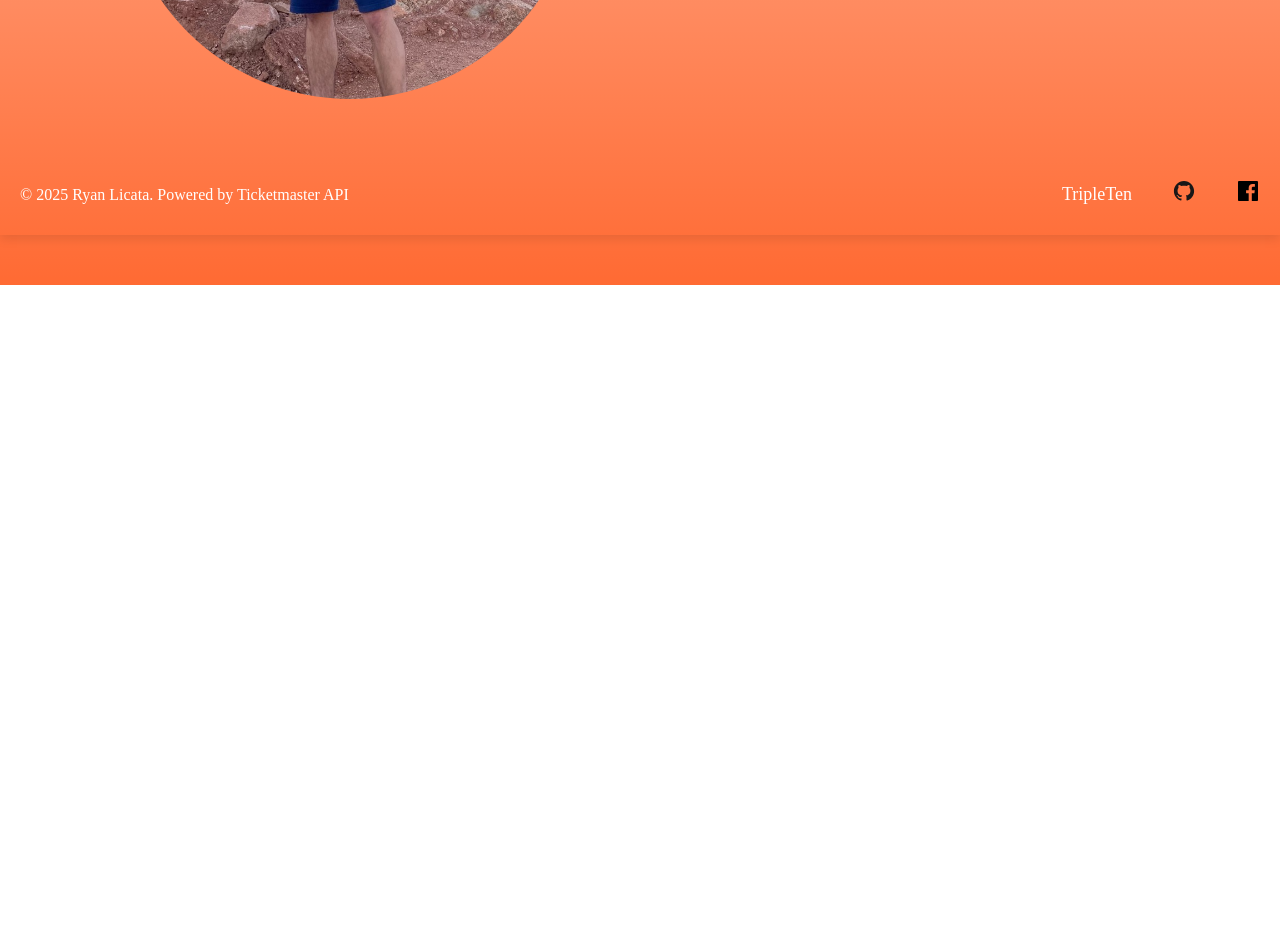
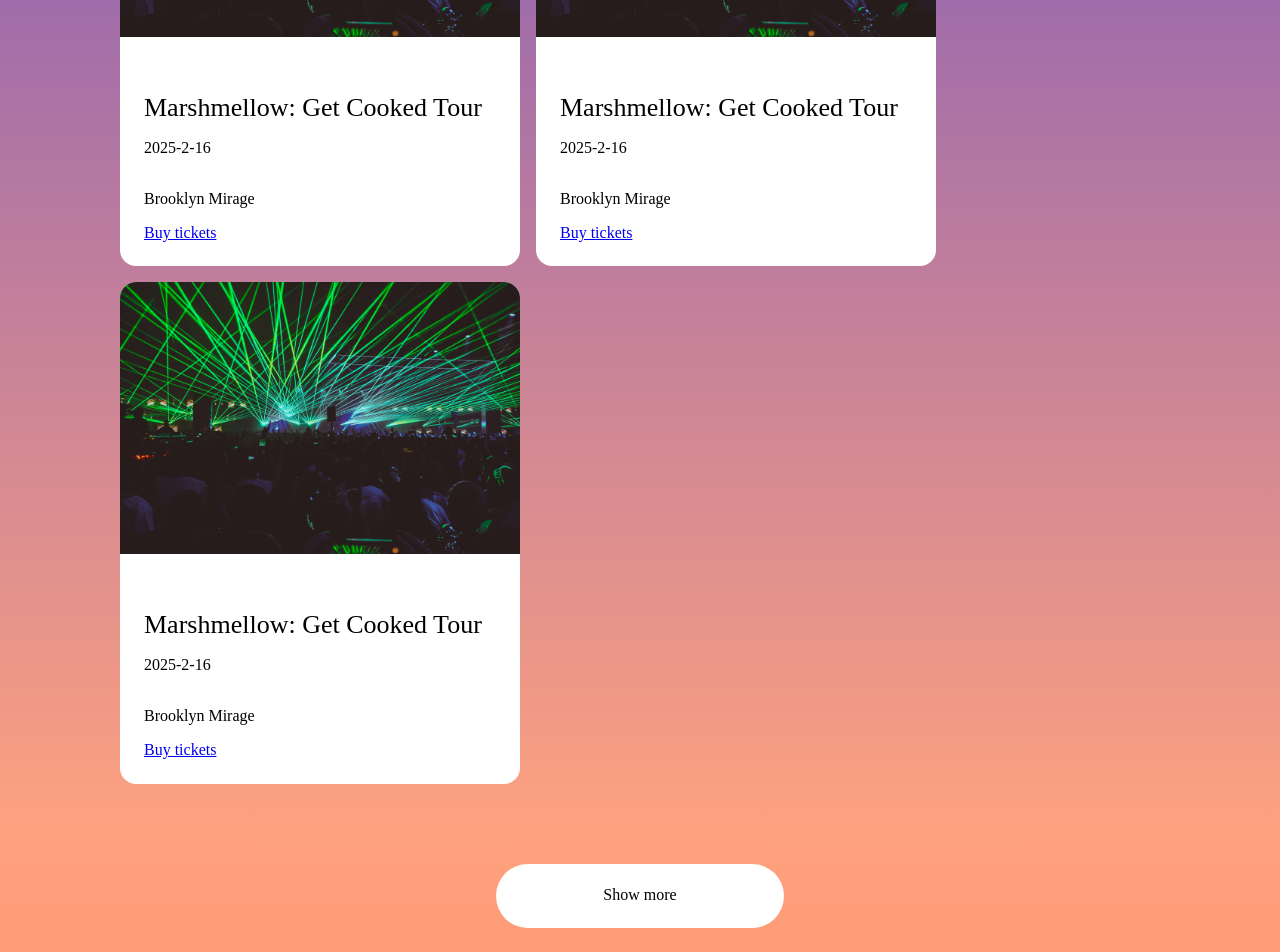
Before and after one commit to rlicata34/se_project_purevibes_frontend, a React (Vite) app: page / in a window 1280 px wide. Shown: the part 1300-2252 px from the top of the page. Before the commit the page ends 1585 px from the top, so only its background shows below. Built offline with nearby package versions, Linux system fonts and the light colour scheme.

Commit message:
SearchResults comp and EventCard comp

```diff
--- a/src/blocks/EventCard.css
+++ b/src/blocks/EventCard.css
@@ -0,0 +1,35 @@
+.card {
+  width: 400px;
+  display: flex;
+  flex-direction: column;
+  background-color: #fff;
+  border-radius: 16px;
+}
+
+.card__image {
+  width: 100%;
+  height: 272px;
+  border-top-left-radius: 16px;
+  border-top-right-radius: 16px;
+}
+
+.card__description {
+  display: flex;
+  flex-direction: column;
+  padding: 0 24px 24px;
+}
+
+.card__name {
+  font-size: 26px;
+  font-weight: 400;
+  margin: 56px 0 0;
+}
+
+.card__date {
+}
+
+.card__location {
+}
+
+.card__link {
+}
--- a/src/blocks/SearchResults.css
+++ b/src/blocks/SearchResults.css
@@ -0,0 +1,31 @@
+.results {
+  padding: 80px 0 100px;
+  display: flex;
+  flex-direction: column;
+}
+
+.results__title {
+  margin: 0 0 64px;
+  font-size: 40px;
+  line-height: 1.15;
+  color: #fff;
+}
+
+.cards__list {
+  display: flex;
+  flex-direction: row;
+  flex-wrap: wrap;
+  list-style-type: none;
+  gap: 16px;
+  padding: 0;
+}
+
+.results__button {
+  width: 288px;
+  height: 64px;
+  border-radius: 80px;
+  background-color: #fff;
+  border: none;
+  margin: 64px auto 0;
+  cursor: pointer;
+}
--- a/src/components/EventCard.jsx
+++ b/src/components/EventCard.jsx
@@ -1,7 +1,45 @@
+import showExample from "../assets/show-ex.jpg";
+
 import "../blocks/EventCard.css";
 
 function EventCard() {
-  return <div className="header">Event Card</div>;
+  return (
+    <>
+      <li className="card">
+        <img src={showExample} alt="Imgage of show" className="card__image" />
+        <div className="card__description">
+          <h3 className="card__name">Marshmellow: Get Cooked Tour</h3>
+          <p className="card__date">2025-2-16</p>
+          <p className="card__location">Brooklyn Mirage</p>
+          <a href="#" className="card__link">
+            Buy tickets
+          </a>
+        </div>
+      </li>
+      <li className="card">
+        <img src={showExample} alt="Imgage of show" className="card__image" />
+        <div className="card__description">
+          <h3 className="card__name">Marshmellow: Get Cooked Tour</h3>
+          <p className="card__date">2025-2-16</p>
+          <p className="card__location">Brooklyn Mirage</p>
+          <a href="#" className="card__link">
+            Buy tickets
+          </a>
+        </div>
+      </li>
+      <li className="card">
+        <img src={showExample} alt="Imgage of show" className="card__image" />
+        <div className="card__description">
+          <h3 className="card__name">Marshmellow: Get Cooked Tour</h3>
+          <p className="card__date">2025-2-16</p>
+          <p className="card__location">Brooklyn Mirage</p>
+          <a href="#" className="card__link">
+            Buy tickets
+          </a>
+        </div>
+      </li>
+    </>
+  );
 }
 
 export default EventCard;
--- a/src/components/Main.jsx
+++ b/src/components/Main.jsx
@@ -1,4 +1,5 @@
 import Preloader from "./Preloader";
+import SearchResults from "./SearchResults";
 import About from "./About";
 
 import "../blocks/Main.css";
@@ -7,7 +8,9 @@
   return (
     <main className="content">
       <Preloader isLoading={isLoading} />
-      <section></section>
+      <section>
+        <SearchResults />
+      </section>
       <section>
         <About />
       </section>
--- a/src/components/SearchResults.jsx
+++ b/src/components/SearchResults.jsx
@@ -1,7 +1,19 @@
-import "../assets/SearchResults.css";
+import EventCard from "./EventCard";
+
+import "../blocks/SearchResults.css";
 
 function SearchResults() {
-  return <div className="results">Search results</div>;
+  return (
+    <div className="results">
+      <h2 className="results__title">Search results</h2>
+      <ul className="cards__list">
+        <EventCard />
+      </ul>
+      <button className="results__button" type="button">
+        Show more
+      </button>
+    </div>
+  );
 }
 
 export default SearchResults;
```
Also changed, not shown: src/assets/show-ex.jpg (added).
